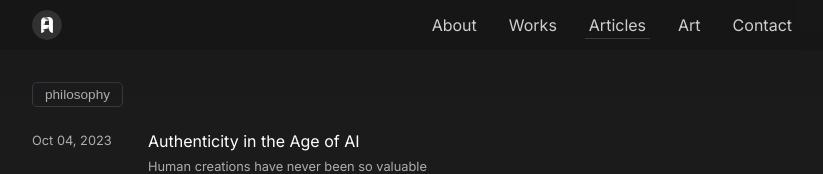
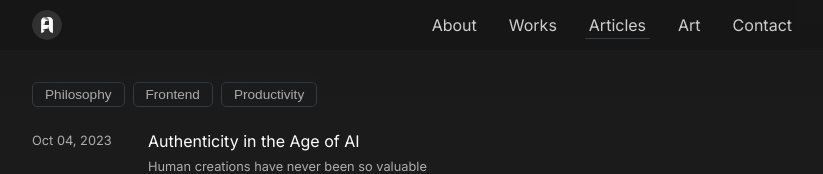
Before and after one commit to christiananagnostou/www, a Next.js app: page /articles in a window 1280 px wide. Shown: the top 174 px of the page, without its empty margins (224-1047 px from the left). Built offline with nearby package versions, Linux system fonts and the light colour scheme.

Commit message:
add article categories

```diff
--- a/pages/articles.tsx
+++ b/pages/articles.tsx
@@ -1,8 +1,8 @@
 import { motion } from 'framer-motion'
 import Head from 'next/head'
 import Link from 'next/link'
+import { useRouter } from 'next/router'
 import { GetStaticProps } from 'next/types'
-import { useState } from 'react'
 import styled from 'styled-components'
 import { fade, pageAnimation, staggerFade } from '../components/animation'
 import { ArticleType, getAllPosts } from '../lib/articles'
@@ -17,7 +17,9 @@ export const getStaticProps: GetStaticProps = () => {
 }
 
 const Articles = ({ posts }: Props) => {
-  const [selectedCategory, setSelectedCategory] = useState('')
+  const router = useRouter()
+  const { query } = router
+  const queriedCategory = query.category?.toString() || ''
 
   return (
     <>
@@ -32,24 +34,25 @@ const Articles = ({ posts }: Props) => {
 
         <Control>
           <div className="categories">
-            {Array.from(new Set(posts.flatMap((post) => post.categories))).map(
-              (category) =>
-                category && (
-                  <button
-                    onClick={() => setSelectedCategory(selectedCategory === category ? '' : category)}
-                    key={category}
-                    className={`${selectedCategory === category && 'selected'}`}
-                  >
-                    {category}
-                  </button>
-                )
-            )}
+            {Array.from(new Set(posts.flatMap((post) => post.categories))).map((category) => (
+              <button
+                onClick={() =>
+                  router.push({
+                    query: { category: queriedCategory === category ? '' : category },
+                  })
+                }
+                key={category}
+                className={`${queriedCategory === category && 'selected'}`}
+              >
+                {category}
+              </button>
+            ))}
           </div>
         </Control>
 
         <PostsContainer variants={staggerFade}>
           {posts
-            .filter((post) => (selectedCategory ? post.categories?.includes(selectedCategory) : true))
+            .filter((post) => (queriedCategory ? post.categories?.includes(queriedCategory) : true))
             .map(({ title, dateCreated, slug, summary }) => (
               <PostItem key={slug} variants={fade}>
                 <p className="date">{dateCreated}</p>
@@ -96,6 +99,7 @@ const Control = styled.div`
       color: var(--text);
       cursor: pointer;
       transition: all 0.25s ease;
+      text-transform: capitalize;
 
       &.selected {
         color: white;
--- a/public/articles/virtual-lists-are-beautiful.md
+++ b/public/articles/virtual-lists-are-beautiful.md
@@ -3,7 +3,7 @@ title: 'Virtual Lists are Beautiful'
 dateCreated: 'May 31, 2023'
 summary: 'Ever tried scrolling down on a table with 100,000 rows? Good luck. Virtual Lists unlock that ability.'
 hidden: false
-# categories: 'Guide,Frontend'
+categories: 'frontend'
 ---
 
 There comes a time in every frontend dev's career when they will need to render large amounts of data in list form. The simple approach is to loop through all items and create the HTML for each. That can be thousands of elements when you have a lot of data, so it's better to show only a subset of those items through a process called virtualization. Using a virtual list allows you to render the data without making your site feel laggy and resource intensive. The goal is to render only the visible portion of the list of items and dynamically swap items in and out of the DOM as the user scrolls. Doing so allows for a more efficient rendering process and better user experience.
--- a/public/articles/wield-the-keyboard.md
+++ b/public/articles/wield-the-keyboard.md
@@ -3,7 +3,7 @@ title: 'Wield the Keyboard'
 dateCreated: 'May 07, 2023'
 summary: 'Mastering the keyboard is an invaluable skill that saves the most valuable currency...time.'
 hidden: false
-# categories: 'Productivity'
+categories: 'productivity'
 ---
 
 ---
--- a/public/articles/zooming-and-panning.md
+++ b/public/articles/zooming-and-panning.md
@@ -4,7 +4,7 @@ dateCreated: 'Jun 25, 2023'
 summary: 'Turn your browser window into a 2D canvas that you can explore with zooming and panning'
 coverImg: '/img/articles/zooming-scaling/window-drawing.webp'
 hidden: false
-# categories: 'Guides,Frontend'
+categories: 'frontend'
 ---
 
 ![Window Drawing](/img/articles/zooming-scaling/window-drawing.webp)
```
